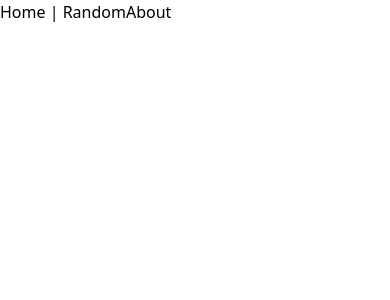
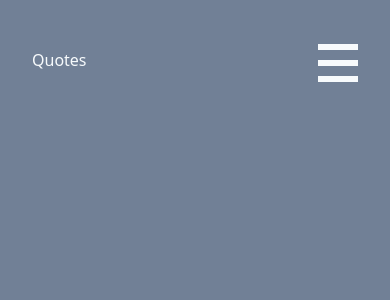
Before and after one commit to undstory/Quotes, a Vue app: page / in a window 390 px wide. Shown: the top 300 px of the page. Built offline with nearby package versions, Linux system fonts and the light colour scheme.

Commit message:
hamburger menu

```diff
--- a/src/App.vue
+++ b/src/App.vue
@@ -1,16 +1,33 @@
 <template>
-  <div id="app">
-    <div id="nav">
+  <div class="app w-full bg-gray-600 text-gray-100 h-screen">
+
+    <navbar />
+    <!-- <div id="nav">
       <router-link to="/">Home</router-link> |
       <router-link to="/Random">Random</router-link>
       <router-link to="/about">About</router-link>
     </div>
-    <router-view />
+
+    <router-view /> -->
   </div>
 </template>
+
+<script lang="ts">
+
+import Navbar from "@/components/Navbar.vue";
+
+import Vue from 'vue'
+export default Vue.extend({
+  name: "App",
+  components: {
+    Navbar
+  }
+})
+</script>
 
 <style>
 
 
 
+
 </style>
--- a/src/components/HelloWorld.vue
+++ /dev/null
@@ -1,22 +0,0 @@
-<template>
-  <div class="hello">
-    <h1 class="bg-blue-300">{{ msg }}</h1>
-
-  </div>
-</template>
-
-<script lang="ts">
-import Vue from "vue";
-
-export default Vue.extend({
-  name: "HelloWorld",
-  props: {
-    msg: String
-  }
-});
-</script>
-
-<!-- Add "scoped" attribute to limit CSS to this component only -->
-<style scoped lang="scss">
-
-</style>
--- /dev/null
+++ b/src/components/Navbar.vue
@@ -0,0 +1,132 @@
+<template>
+    <div class="xl:container xl:mx-auto flex justify-between items-center">
+        <h1 class="logo py-12 px-8 ">Quotes</h1>
+        <div class="navbar py-12 px-8" >
+            <input type="checkbox" id="hamburger-toggle">
+            <label for="hamburger-toggle" class="hamburger-wrapper">
+                <span class="hamburger bg-gray-100"></span>
+            </label>
+
+            <nav class="nav bg-red-800">
+                <ul class="nav-list">
+                    <li><a href="#">Home</a></li>
+                    <li><a href="#">Random Quote</a></li>
+                    <li><a href="#">Generate Quote</a></li>
+                    <li><a href="#">About</a></li>
+                </ul>
+            </nav>
+        </div>
+    </div>
+</template>
+
+<script lang="ts">
+import Vue from "vue";
+
+export default Vue.extend({
+  name: "Navbar",
+
+});
+</script>
+
+<style>
+.navbar {
+    position: relative;
+}
+
+#hamburger-toggle {
+    display: none;
+}
+
+.hamburger-wrapper {
+    cursor: pointer;
+    z-index: 1222;
+}
+
+.hamburger, .hamburger::before, .hamburger::after {
+    display: inline-block;
+    width: 2.5rem;
+    height: .4rem;
+    background-color: #f7fafc;
+    transition: all .3s;
+}
+
+.hamburger {
+    position: relative;
+}
+
+.hamburger::before, .hamburger::after {
+    content: "";
+    position: absolute;
+}
+
+.hamburger::before {
+    transform: translateY(-1rem);
+}
+
+.hamburger::after {
+    transform: translateY(1rem);
+}
+
+.nav {
+    position: absolute;
+    top: 0;
+    right: 0;
+    width: 50rem;
+    height: 100vh;
+    clip-path: circle(0 at 100% 0);
+    transition: all .5s;
+    z-index: 0;
+}
+
+.nav-list {
+    position: absolute;
+    list-style: none;
+    right: 3rem;
+    top: 1rem;
+    opacity: 0;
+    padding-top: 6rem;
+}
+
+.nav-list li {
+    margin: 2rem 0;
+    text-align: right;
+}
+
+.nav-list li a {
+    text-decoration: none;
+    color: #fff;
+    font-size: 1.3rem;
+    padding: 1rem;
+    transition: all .3s;
+}
+
+.nav-list li a:hover {
+    border-bottom: 1px solid #fff;
+}
+
+#hamburger-toggle:checked ~ .hamburger-wrapper .hamburger {
+    background-color: transparent;
+    z-index: 12222;
+}
+
+#hamburger-toggle:checked ~ .hamburger-wrapper .hamburger::before {
+    transform: rotate(225deg);
+    background-color: #fff;
+}
+
+#hamburger-toggle:checked ~ .hamburger-wrapper .hamburger::after {
+    transform: rotate(-225deg);
+    background-color: #fff;
+}
+
+#hamburger-toggle:checked ~ .nav {
+    clip-path: circle(500px at 100% 0);
+}
+
+#hamburger-toggle:checked ~ .nav .nav-list {
+    transform: translateX(0);
+    opacity: 1;
+}
+
+
+</style>
--- a/src/views/Home.vue
+++ b/src/views/Home.vue
@@ -1,18 +1,16 @@
 <template>
   <div class="home">
 
-    <HelloWorld  />
+
   </div>
 </template>
 
 <script>
 // @ is an alias to /src
-import HelloWorld from "@/components/HelloWorld.vue";
+// import HelloWorld from "@/components/HelloWorld.vue";
 
 export default {
   name: "Home",
-  components: {
-    HelloWorld
-  }
+
 };
 </script>
--- a/tailwind.config.js
+++ b/tailwind.config.js
@@ -5,6 +5,9 @@ module.exports = {
   },
   purge: [],
   theme: {
+    container: {
+      center: true
+    },
     extend: {},
   },
   variants: {},
```
